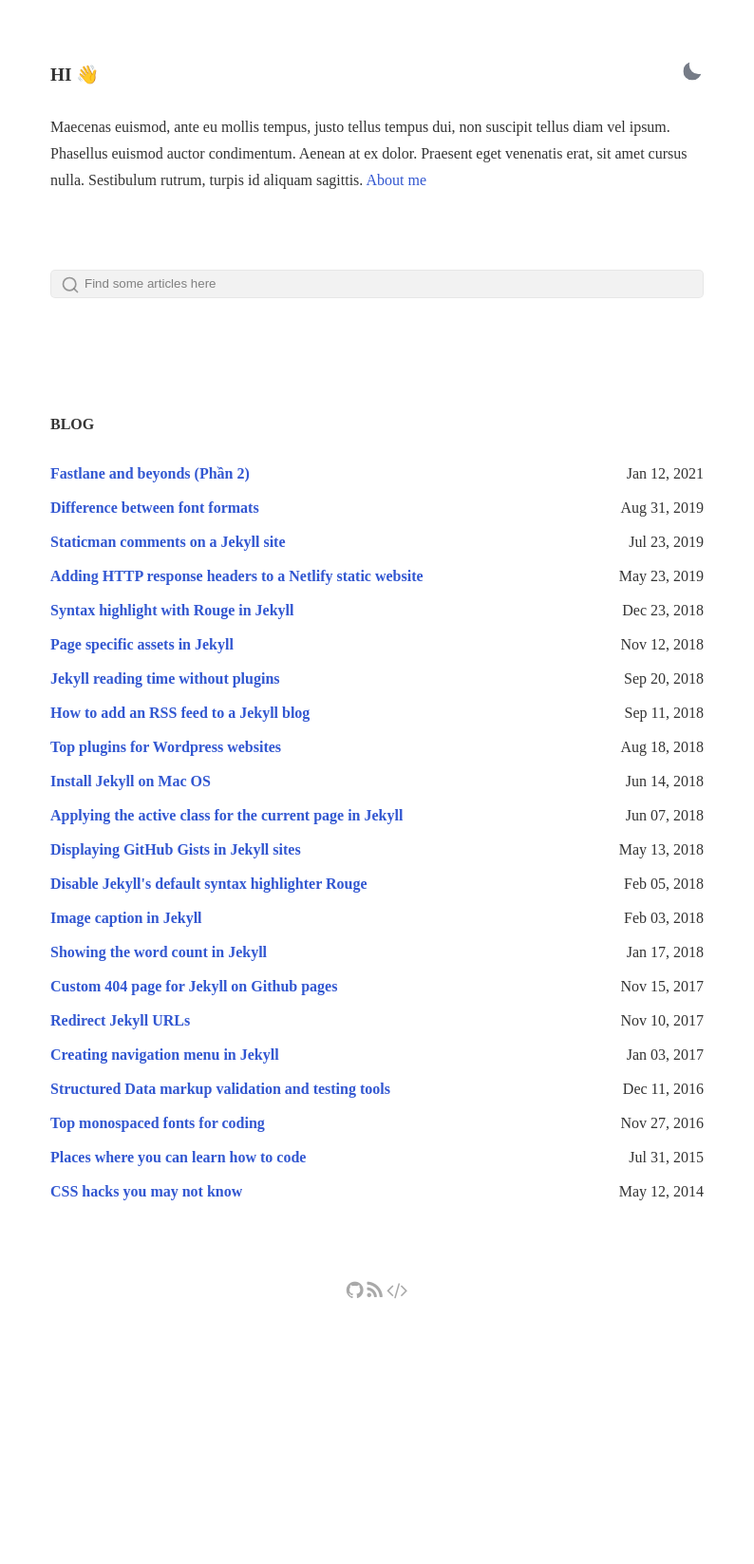
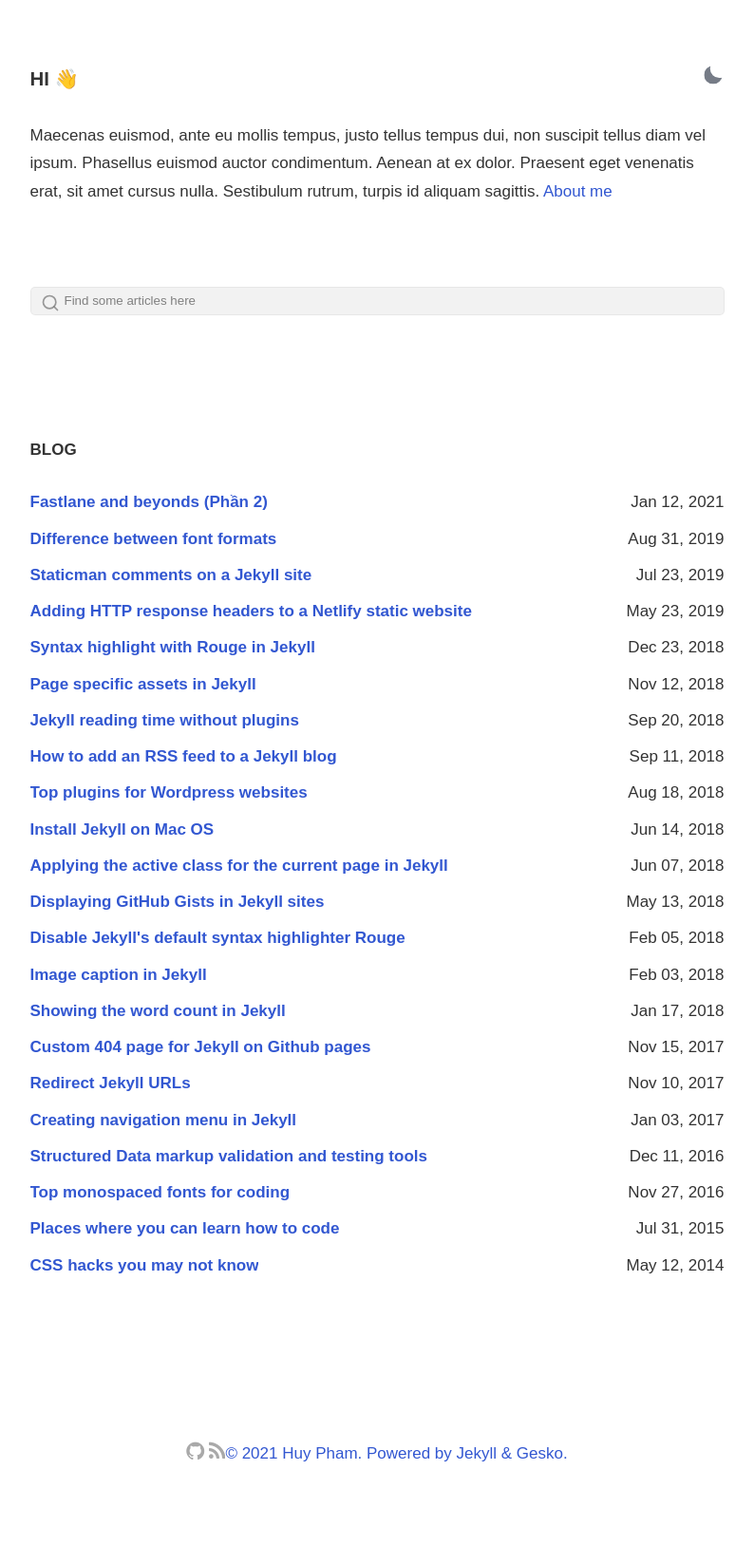
Before and after one commit to coder7eeN/coder7eeN.github.io, a Jekyll site: the page built from index.html, in a window 1280 px wide. Shown: the whole page at 95% size, without its empty margins (243-1037 px from the left). Built offline with Jekyll 4.4.1, drawn with Linux system fonts in a browser that asks for light colours; some web fonts are replaced; before the commit the page ends 1391 px from its top, so only the background shows below that.

Commit message:
chore: change font, fix atom rss and show signature

```diff
--- a/_config.yml
+++ b/_config.yml
@@ -2,7 +2,7 @@ site: coder seventeen
 title: coder seventeen
 description: >-
   just a minimalist, personal blog
-googlewebfonts: Hepta+Slab:wght@400;600;700
+googlewebfonts: Be+Vietnam:wght@300;500;700
 
 lang: en-US
 timezone: Ho_Chi_Minh
--- a/_layouts/default.html
+++ b/_layouts/default.html
@@ -6,14 +6,14 @@ layout: compress
 <html lang="en">
 {% include head.html %}
  <!-- Global site tag (gtag.js) - Google Analytics -->
- <script async src="https://www.googletagmanager.com/gtag/js?id=G-3EP7KLCYVP"></script>
+ <!-- <script async src="https://www.googletagmanager.com/gtag/js?id=G-3EP7KLCYVP"></script>
  <script>
    window.dataLayer = window.dataLayer || [];
    function gtag() { dataLayer.push(arguments); }
    gtag('js', new Date());
 
    gtag('config', 'G-3EP7KLCYVP');
- </script>
+ </script> -->
 
 
 
@@ -67,8 +67,9 @@ layout: compress
       rel="noopener noreferrer"><i class="fa fa-github" aria-hidden="true"></i></a>
     <a href="{{site.url}}/atom.xml" title="Feed RSS" target="_blank" rel="noopener noreferrer"><i
         class="fa fa-rss" aria-hidden="true"></i></a>
-    <a href="https://github.com/P0WEX/Gesko" title="Browse the code" target="_blank" rel="noopener noreferrer"><i
-        class="fa fa-code" aria-hidden="true"></i></a>
+  </div>
+  <div class="footer-signature">
+    <a href=""> © 2021 Huy Pham. Powered by Jekyll & Gesko.</a>
   </div>
 </footer>
 
--- a/_sass/_main.scss
+++ b/_sass/_main.scss
@@ -9,7 +9,7 @@
 }
 
 html {
-	font-size: 16px;
+	font-size: 17px;
 }
 
 #theme-toggle {
@@ -154,7 +154,7 @@ html[data-theme="dark"] {
 
 body {
 	// font-family: "Fira Code", monospace;
-  font-family: "Hepta Slab", serif;
+  font-family: "Be Vietnam", sans-serif;
 	text-rendering: optimizeLegibility;
 	line-height: 1.75;
 	color: var(--main-text-color);
@@ -348,7 +348,7 @@ main {
 }
 
 .social-footer {
-  padding: 1rem;
+  padding: 6rem;
   display: flex;
   justify-content: center;
   position: initial;
@@ -364,6 +364,12 @@ main {
         transition: color 0.3s ease-in;
       }
     }
+  }
+
+  .footer-signature{
+    align-items: center;
+    display: flex;
+    justify-content: space-between;
   }
 }
 
--- a/atom.xml
+++ b/atom.xml
@@ -18,7 +18,7 @@ layout: null
  {% for post in site.posts %}
  <entry>
    <title>{{ post.title | xml_escape }}</title>
-   <link href="{{ site.url }}{{ site.url }}{{ post.url }}"/>
+   <link href="{{ site.url }}{{ post.url }}"/>
    <updated>{{ post.date | date_to_xmlschema }}</updated>
    <id>{{ site.url }}{{ post.id }}</id>
  </entry>
```
